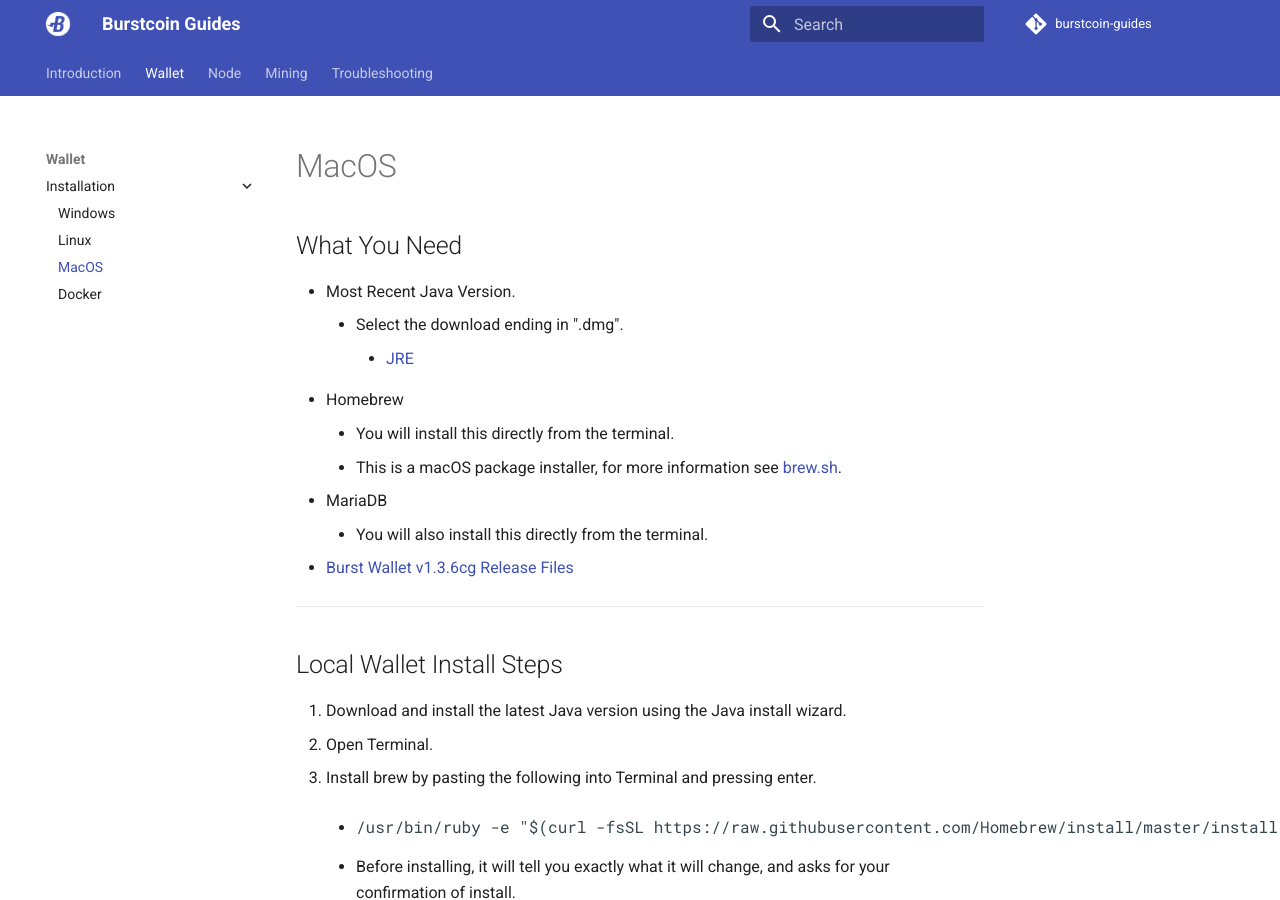
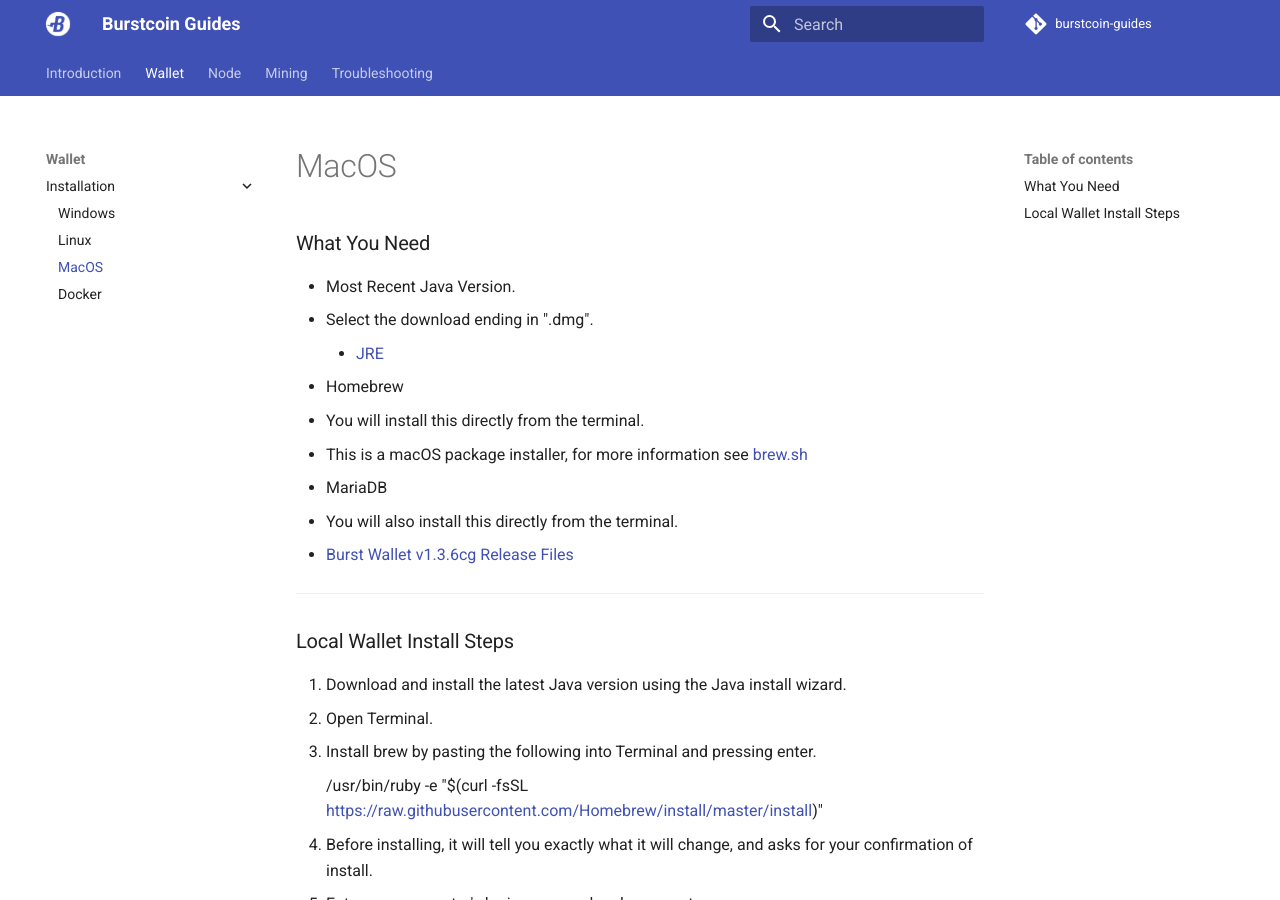
Before and after one commit to ths93/burstcoin-guides, an MkDocs documentation site: the page built from docs/wallet/install/macos.md, in a window 1280 px wide and 900 px high. Built offline with MkDocs 1.6.1 and Material for MkDocs 9.7.7, drawn with Linux system fonts in a browser that asks for light colours; comment, search, counter and statistics services are not loaded; old or Windows-style settings are respelled for this version of MkDocs.

Commit message:
Update macos.md

```diff
--- a/docs/wallet/install/macos.md
+++ b/docs/wallet/install/macos.md
@@ -1,176 +1,83 @@
-<div class="row sqs-row">
-<div class="col sqs-col-4 span-4">
-<div id="block-41e744f5f35da5df192a" class="sqs-block html-block sqs-block-html" data-block-type="2">
-<div class="sqs-block-content">
-<h2>What You Need</h2>
-</div>
-</div>
-</div>
-<div class="col sqs-col-8 span-8">
-<div id="block-98c1cc63f7491b15750e" class="sqs-block html-block sqs-block-html" data-block-type="2">
-<div class="sqs-block-content">
-<ul>
- 	<li>Most Recent Java Version.
-<ul>
- 	<li>Select the download ending in ".dmg".
-<ul>
- 	<li><a href="http://www.oracle.com/technetwork/java/javase/downloads/jre9-downloads-3848532.html" target="_blank" rel="noopener">JRE</a></li>
-</ul>
-</li>
-</ul>
-</li>
- 	<li>Homebrew
-<ul>
- 	<li>You will install this directly from the terminal.</li>
- 	<li>This is a macOS package installer, for more information see <a href="https://brew.sh/" target="_blank" rel="noopener">brew.sh</a>.</li>
-</ul>
-</li>
- 	<li>MariaDB
-<ul>
- 	<li>You will also install this directly from the terminal.</li>
-</ul>
-</li>
- 	<li><a href="https://github.com/PoC-Consortium/burstcoin/releases" target="_blank" rel="noopener">Burst Wallet v1.3.6cg Release Files</a></li>
-</ul>
-</div>
-</div>
-</div>
-</div>
-<div class="row sqs-row">
-<div class="col sqs-col-12 span-12">
-<div id="block-yui_3_17_2_4_1514586803480_15849" class="sqs-block horizontalrule-block sqs-block-horizontalrule" data-block-type="47">
-<div class="sqs-block-content">
+### What You Need
 
-<hr />
+- Most Recent Java Version.
+  - Select the download ending in ".dmg".
+    - [JRE](http://www.oracle.com/technetwork/java/javase/downloads/jre9-downloads-3848532.html)
+- Homebrew
+  - You will install this directly from the terminal.
+  - This is a macOS package installer, for more information see [brew.sh](https://brew.sh/)
+- MariaDB
+  - You will also install this directly from the terminal.
+- [Burst Wallet v1.3.6cg Release Files](https://github.com/PoC-Consortium/burstcoin/releases)</a>
 
-</div>
-</div>
-</div>
-</div>
-<div class="row sqs-row">
-<div class="col sqs-col-4 span-4">
-<div id="block-8c2a1474ffebfac68c15" class="sqs-block html-block sqs-block-html" data-block-type="2">
-<div class="sqs-block-content">
-<h2>Local Wallet Install Steps</h2>
-</div>
-</div>
-</div>
-<div class="col sqs-col-8 span-8">
-<div id="block-bc6c0d11d01687d662b4" class="sqs-block html-block sqs-block-html" data-block-type="2">
-<div class="sqs-block-content">
-<ol>
- 	<li>Download and install the latest Java version using the Java install wizard.</li>
- 	<li>Open Terminal.</li>
- 	<li>Install brew by pasting the following into Terminal and pressing enter.
-<ul>
- 	<li>
-<pre>/usr/bin/ruby -e "$(curl -fsSL https://raw.githubusercontent.com/Homebrew/install/master/install)"</pre>
-</li>
- 	<li>Before installing, it will tell you exactly what it will change, and asks for your confirmation of install.</li>
- 	<li>Enter your computer's login password and press enter.</li>
- 	<li>Allow the install to finish.</li>
-</ul>
-</li>
- 	<li>Now install MariaDB.
-<ul>
- 	<li>First check that Xcode is up to date by typing the following and pressing enter.</li>
- 	<li>
-<pre>xcode-select --install</pre>
-</li>
- 	<li>After installing xcode, install MariaDB by typing the following and pressing enter.</li>
- 	<li>
-<pre>brew install mariadb</pre>
-</li>
-</ul>
-</li>
- 	<li>Once MariaDB is finished installing, start MariaDB with the following.
-<ul>
- 	<li>
-<pre>brew services start mariadb</pre>
-</li>
-</ul>
-</li>
- 	<li>Now you will create the database for the blockchain.
-<ul dir="ltr">
- 	<li>Log into MariaDB by typing the following in.
-<ul>
- 	<li>
-<pre>mysql -u root -p -h localhost</pre>
-</li>
-</ul>
-</li>
- 	<li>The default password for MariaDB is blank. If it asks you for a password, simple press enter.</li>
- 	<li>Type the following, one line at a time, pressing enter between lines.
-<ul>
- 	<li>
-<pre>CREATE USER 'burstwallet'@'localhost' IDENTIFIED BY 'password';</pre>
-<ul>
- 	<li>Make sure to replace "password" with a password of your choice.</li>
-</ul>
-</li>
- 	<li>
-<pre>GRANT ALL PRIVILEGES ON burstwallet.* TO 'burstwallet'@'localhost';</pre>
-</li>
- 	<li>
-<pre>CREATE DATABASE burstwallet;</pre>
-</li>
-</ul>
-</li>
-</ul>
-</li>
- 	<li>Press ctr + c to exit.</li>
- 	<li>Find the folder you downloaded from github titled "burstcoin-1.3.6cg.zip" and double click it. Archive utility will now extract it to a new folder.</li>
- 	<li>Rename the extracted folder to "burstcoin".</li>
- 	<li>Open the folder.</li>
- 	<li>Open the "conf" folder.</li>
- 	<li>Right click the file "nxt-default.properties" and select "Open With --&gt; TextEdit".</li>
- 	<li>Find the lines...
-<ul>
- 	<li>"nxt.dbUsername="
-<ul>
- 	<li>Enter "burstwallet" after the equals sign.</li>
-</ul>
-</li>
- 	<li>"nxt.dbPassword="
-<ul>
- 	<li>Enter the password you assigned to the MariaDB database (in step 6 part 2) after the equals sign.</li>
-</ul>
-</li>
-</ul>
-</li>
- 	<li>Move that folder to your home folder. This may appear as your username.</li>
- 	<li>Back in terminal, navigate to the burstcoin folder by typing the follwoing and pressing enter.
-<ul>
- 	<li>
-<pre>cd ~/burstcoin</pre>
-</li>
-</ul>
-</li>
- 	<li>Set "burst.sh" as executable by typing the following and pressing enter.
-<ul>
- 	<li>
-<pre>chmod +x burst.sh</pre>
-</li>
-</ul>
-</li>
- 	<li>Now execute "burst.sh" by typing the following and pressing enter. This is how you will start the wallet in the future. To execute this command you must be inside the burtscoin folder in the terminal (refer to step 15).
-<ul>
- 	<li>
-<pre>./burst.sh</pre>
-</li>
-</ul>
-</li>
- 	<li>The wallet should now be running. In any web browser type the following in the url field and press enter to access the wallet interface.
-<ul>
- 	<li>
-<pre>http://localhost:8125/</pre>
-</li>
-</ul>
-</li>
-</ol>
-At this point the installation is finished, but you must leave the terminal running for it to complete the synchronization of the blockchain. If you do not have a wallet already you can create one now, but you will not be able to send or receive any transactions until the blockchain is fully synchronized. If you are trying to make a time sensitive transaction, use an <a href="https://wallet.burst.cryptoguru.org:8125/index.html" target="_blank" rel="noopener">online wallet</a>. The same wallet used online will be available to use on your local wallet after the blockchain is synchronized.
+---
 
-</div>
-</div>
-</div>
-</div>
+### Local Wallet Install Steps
+
+1. Download and install the latest Java version using the Java install wizard.
+2. Open Terminal.
+3. Install brew by pasting the following into Terminal and pressing enter.
+
+    /usr/bin/ruby -e "$(curl -fsSL https://raw.githubusercontent.com/Homebrew/install/master/install)"
+
+  - Before installing, it will tell you exactly what it will change, and asks for your confirmation of install.
+  - Enter your computer's login password and press enter.
+  - Allow the install to finish.
+4. Now install MariaDB.
+  - First check that Xcode is up to date by typing the following and pressing enter.
+
+    xcode-select --install
+
+ 	- After installing xcode, install MariaDB by typing the following and pressing enter.
+
+    brew install mariadb
+
+5. Once MariaDB is finished installing, start MariaDB with the following.
+
+    brew services start mariadb
+
+6. Now you will create the database for the blockchain.
+  - Log into MariaDB by typing the following in.
+
+    mysql -u root -p -h localhost
+
+  - The default password for MariaDB is blank. If it asks you for a password, simple press enter.
+ 	- Type the following, one line at a time, pressing enter between lines.
+
+    CREATE USER 'burstwallet'@'localhost' IDENTIFIED BY 'password';
+
+    - Make sure to replace "password" with a password of your choice.
+
+    GRANT ALL PRIVILEGES ON burstwallet.* TO 'burstwallet'@'localhost';
+
+    CREATE DATABASE burstwallet;
+
+7. Press ctr + c to exit.
+8. Find the folder you downloaded from github titled "burstcoin-1.3.6cg.zip" and double click it. Archive utility will now extract it to a new folder.
+9. Rename the extracted folder to "burstcoin".
+10. Open the folder.
+11. Open the "conf" folder.
+12. Right click the file "nxt-default.properties" and select "Open With --&gt; TextEdit".
+13. Find the lines...
+  - "nxt.dbUsername="
+    - Enter "burstwallet" after the equals sign.
+  - "nxt.dbPassword="
+    - Enter the password you assigned to the MariaDB database (in step 6 part 2) after the equals sign.
+14. Move that folder to your home folder. This may appear as your username.
+15. Back in terminal, navigate to the burstcoin folder by typing the follwoing and pressing enter.
+
+    cd ~/burstcoin
+
+16. Set "burst.sh" as executable by typing the following and pressing enter.
+
+    chmod +x burst.sh
+
+17. Now execute "burst.sh" by typing the following and pressing enter. This is how you will start the wallet in the future. To execute this command you must be inside the burtscoin folder in the terminal (refer to step 15).
+
+    ./burst.sh
+
+18. The wallet should now be running. In any web browser type the following in the url field and press enter to access the wallet interface.
+
+    http://localhost:8125/
+
+At this point the installation is finished, but you must leave the terminal running for it to complete the synchronization of the blockchain. If you do not have a wallet already you can create one now, but you will not be able to send or receive any transactions until the blockchain is fully synchronized. If you are trying to make a time sensitive transaction, use an [online wallet](https://wallet.burst.cryptoguru.org:8125/index.html). The same wallet used online will be available to use on your local wallet after the blockchain is synchronized.
```
